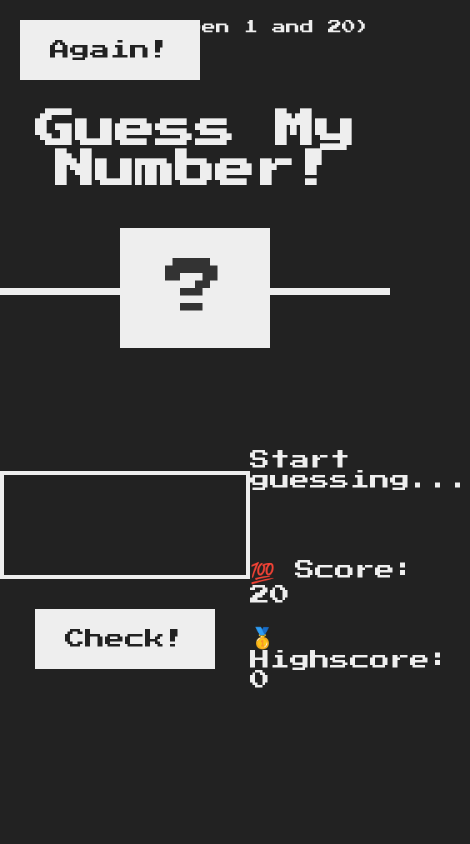
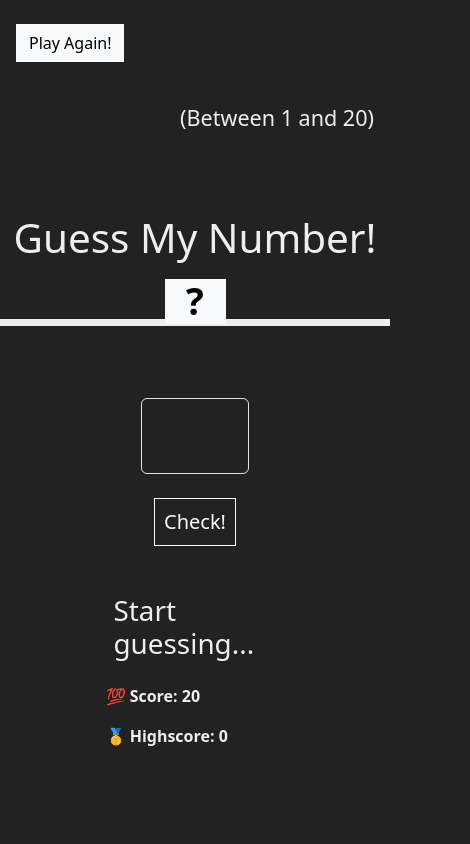
Before and after one commit to Nomi-khan/Guess-My-Number, a plain HTML site: page index.html in a window 390 px wide. Shown: the whole page, 470 px wide, since content can reach past the window. Drawn offline with nearby package versions, Linux system fonts and the light colour scheme.

Commit message:
Added Boot Strap and some responsivnes

```diff
--- a/index.html
+++ b/index.html
@@ -4,29 +4,71 @@
     <meta charset="UTF-8" />
     <meta name="viewport" content="width=device-width, initial-scale=1.0" />
     <meta http-equiv="X-UA-Compatible" content="ie=edge" />
-    <link rel="stylesheet" href="style.css" />
     <title>Guess My Number!</title>
+    <link
+      rel="stylesheet"
+      href="https://cdn.jsdelivr.net/npm/bootstrap@5.3.0-alpha3/dist/css/bootstrap.min.css"
+    />
+    <link rel="stylesheet" href="style2.css">
   </head>
   <body>
-    <header>
-      <h1>Guess My Number!</h1>
-      <p class="between">(Between 1 and 20)</p>
-      <button class="btn again">Again!</button>
-      <div class="number">?</div>
-    </header>
-    <main>
-      <section class="left">
-        <input type="number" class="guess" min="1" max="20" />
-        <button class="btn check">Check!</button>
-      </section>
-      <section class="right">
-        <p class="message">Start guessing...</p>
-        <p class="label-score">💯 Score: <span class="score">20</span></p>
-        <p class="label-highscore">
-          🥇 Highscore: <span class="highscore">0</span>
-        </p>
-      </section>
-    </main>
+    <div class="container-fluid">
+      <!-- Creating Header -->
+      <div class="row position-relative" style="border-bottom: 7px solid #eee">
+        <div class="col-md-6 col-sm-12 mt-2 p-3 text-start">
+          <button class="btn btn-light rounded-0  again" type="button">
+            Play Again!
+          </button>
+        </div>
+        <div class="col-md-6 col-sm-12 mt-2 p-3 fs-4 fw-light text-end">
+          <p>(Between 1 and 20)</p>
+        </div>
+        <div class="col-md-12 col-sm-12 text-center mt-5 mb-5">
+          <h1 class="display-2">Guess My Number!</h1>
+        </div>
+        <!-- Guess Number -->
+        <div class="col-md-12 col-sm-12 col-12 position-absolute" style="top: 85%">
+          <div
+            class="col-sm-1 col-2 mt-2 text-bg-light text-center m-auto display-3 fw-bold number"
+          >
+            ?
+          </div>
+        </div>
+      </div>
+
+      <!-- Creating Main -->
+
+      <div class="row position-relative mt-5">
+        <div class="col-md-4 offset-md-1 col-sm-6 offset-sm-3 col-6 offset-3 p-3">
+            <div class="col-md-6 offset-md-3 col-sm-5 offset-sm-3 col-8 offset-2 mt-2">
+                <input
+                  type="number"
+                  class="bg-transparent text-light text-center fs-1 fw-bold form-control rounded-2 p-3 guess"
+                  min="1"
+                  max="20"
+                />
+            </div>
+            <br>
+            <div class="col-md-4 offset-md-4 col-sm-3 offset-sm-4 col-6 offset-3">
+                <button
+                class="btn btn-outline-light form-control rounded-0 fs-5 p-2 check"
+              >
+                Check!
+              </button>
+            </div>
+        </div>
+        <!-- Dive for message and score and highscore -->
+        <div class="col-md-4 offset-md-1 col-sm-6 offset-sm-3 col-6 offset-3 mt-3 p-2">
+            <p class="message display-6 p-2">Start guessing...</p>
+            <p class="label-score">💯 Score: <span class="score">20</span></p>
+            <p class="label-highscore">
+              🥇 Highscore: <span class="highscore">0</span>
+            </p>
+        </div>
+
+      </div>
+
     <script src="script.js"></script>
+    <script src="https://cdn.jsdelivr.net/npm/bootstrap@5.3.0-alpha3/dist/js/bootstrap.bundle.min.js"></script>
   </body>
 </html>
--- a/script.js
+++ b/script.js
@@ -10,6 +10,10 @@ let highscore = 0;
 // to displaying message
 const displayMessage = function (message) {
   document.querySelector('.message').textContent = message;
+};
+
+const message_color = function (color) {
+  document.querySelector('.message').style.color = color;
 };
 
 // to displaying score
@@ -28,17 +32,18 @@ document.querySelector('.check').addEventListener('click', function () {
     // when input is greater then 20
   } else if (guess > 20) {
     displayMessage('Please enter number btween 1 and 20!');
+    message_color('red');
 
     // when input is equle to secretnumber
   } else if (guess === secretNumber) {
     displayMessage('🎉 Correct number!');
+    message_color('white');
 
     document.querySelector('.number').textContent = secretNumber;
 
     document.querySelector('body').style.backgroundColor = '#60b347';
-    document.querySelector('body').style.color = '#000';
 
-    document.querySelector('.number').style.width = '30rem';
+    // document.querySelector('.number').style.width = '30rem';
 
     if (score > highscore) {
       highscore = score;
@@ -77,6 +82,5 @@ document.querySelector('.again').addEventListener('click', function () {
   document.querySelector('.number').textContent = '?';
 
   document.querySelector('body').style.backgroundColor = '#222';
-  document.querySelector('body').style.color = '#eee';
-  document.querySelector('.number').style.width = '15rem';
+  message_color('white');
 });
--- /dev/null
+++ b/style2.css
@@ -0,0 +1,6 @@
+body {
+  color: #eee;
+  background-color: #222;
+  font-weight: bold;
+  /* background-color: #60b347; */
+}
```
